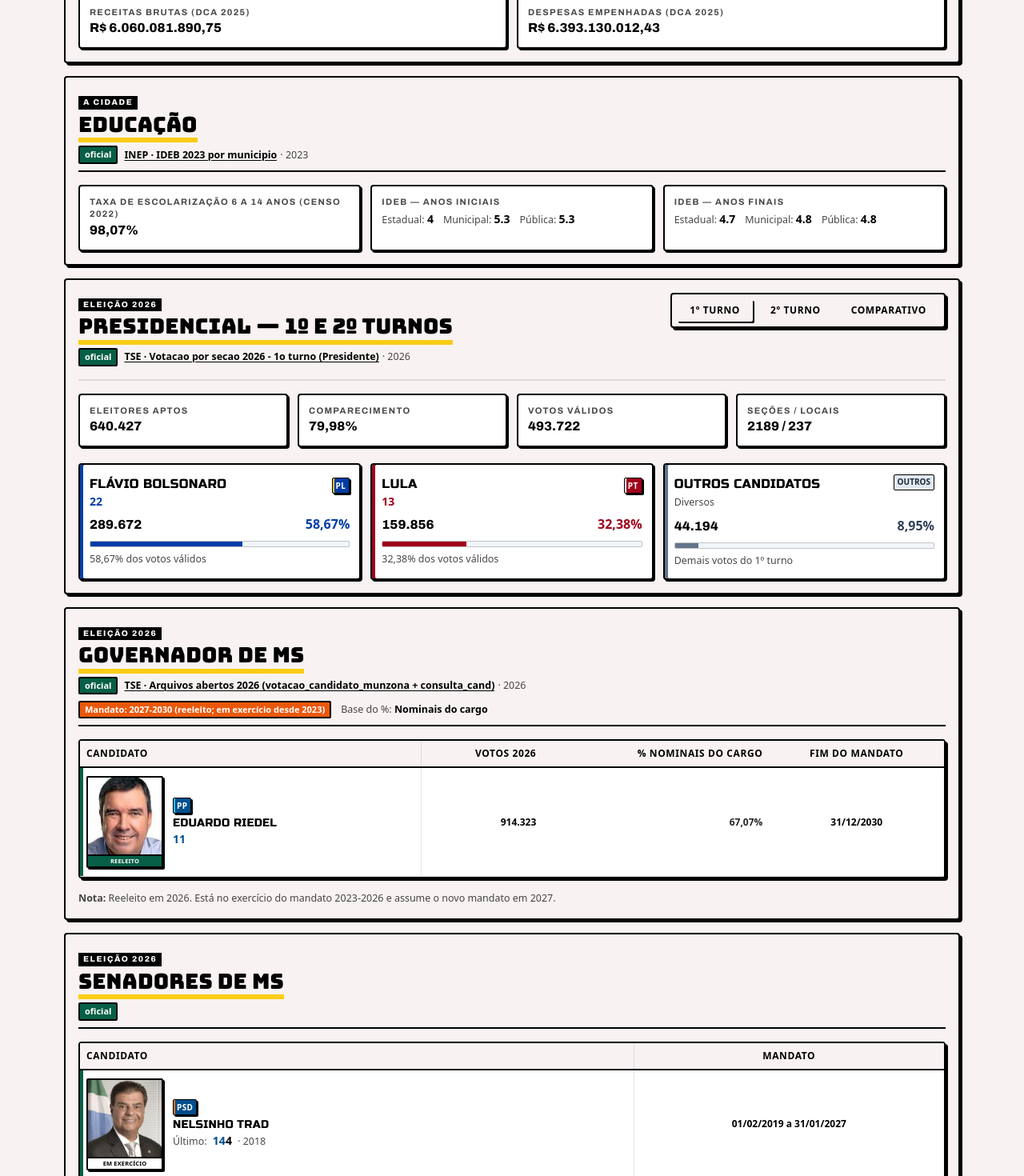
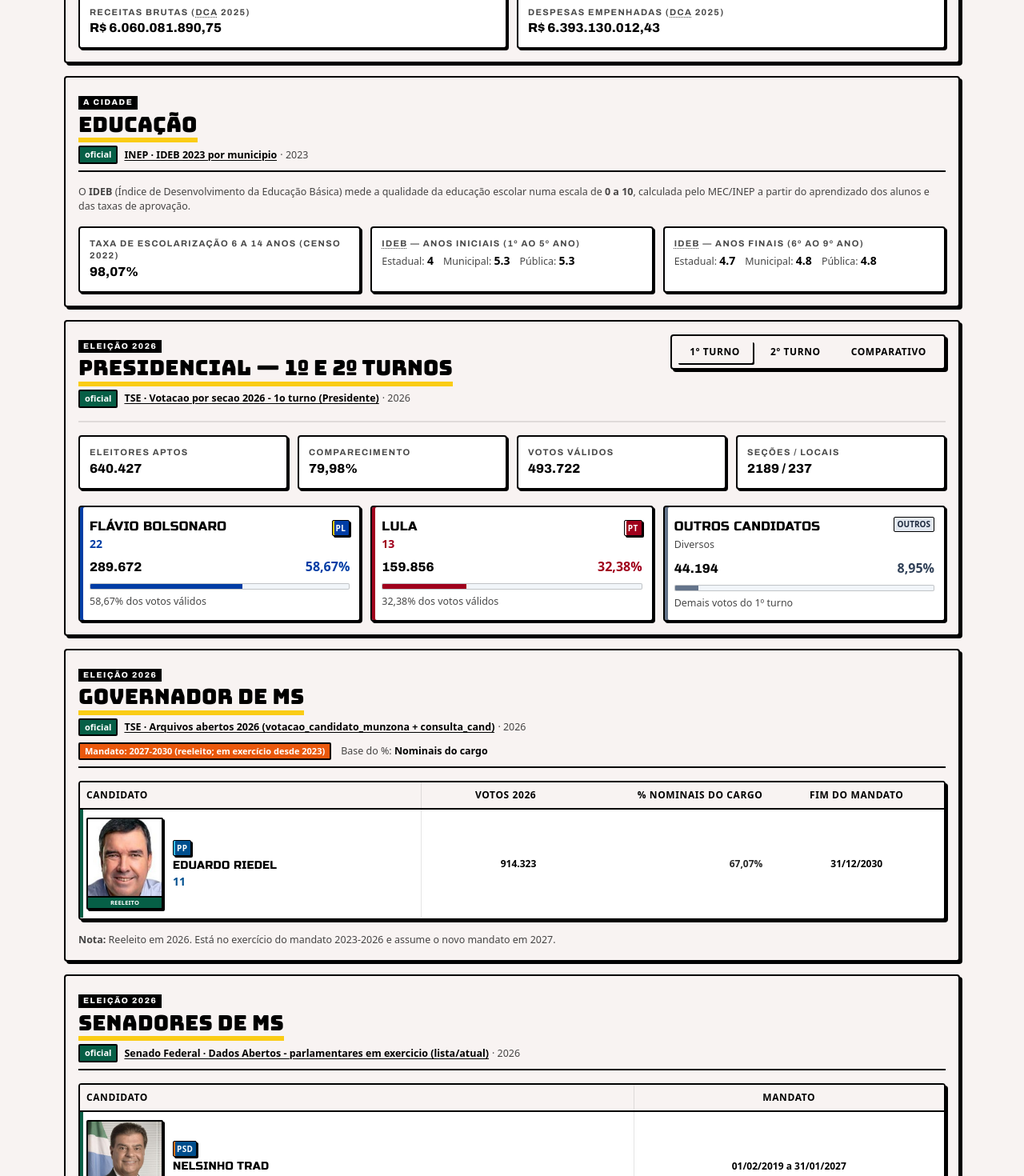
Before and after one commit to Scimmiesco/app, an Angular app: page /cidade/5002704 in a window 1280 px wide. Shown: the part 1240-2710 px from the top of the page at 80% size. Built offline with nearby package versions, Linux system fonts and the light colour scheme.

Commit message:
fix(senadores, a11y): display mandate column on mobile, fill official source link, and explain IDEB and technical acronyms

```diff
--- a/src/app/cidade/cidade.component.html
+++ b/src/app/cidade/cidade.component.html
@@ -101,7 +101,7 @@
 
     <!-- SENADORES (MS) -->
     @if (snap.secoes.senadores; as secao) {
-      <app-senadores [secao]="secao" />
+      <app-senadores [secao]="secao" [fonte]="fonte(secao.fonte)" />
     }
 
     <!-- DEPUTADOS FEDERAIS (MS) -->
--- a/src/app/cidade/components/como-calculamos/como-calculamos.component.html
+++ b/src/app/cidade/components/como-calculamos/como-calculamos.component.html
@@ -4,12 +4,27 @@
     <h2 class="heading-2 heading-2--menor" data-testid="titulo-como-calculamos">Como calculamos</h2>
   </div>
   <p class="text-meta text-xs leading-relaxed" data-testid="texto-como-calculamos">
-    Indicadores socioeconômicos são compilados diretamente do <strong>IBGE</strong>,
-    <strong>INEP</strong> e <strong>SICONFI</strong>. Resultados eleitorais provêm dos arquivos
-    abertos oficiais do <strong>TSE</strong>. Histórico de votações de mandatos federais é extraído
-    da API oficial da <strong>Câmara dos Deputados</strong>. Percentuais proporcionais utilizam como
-    base os votos nominais totais do cargo. Não efetuamos nenhuma projeção, alinhamento partidário
-    ou pontuação opinativa.
+    Indicadores socioeconômicos são compilados diretamente do
+    <strong><abbr title="Instituto Brasileiro de Geografia e Estatística">IBGE</abbr></strong
+    >,
+    <strong
+      ><abbr title="Instituto Nacional de Estudos e Pesquisas Educacionais Anísio Teixeira (MEC)"
+        >INEP</abbr
+      ></strong
+    >
+    (incluindo
+    <abbr title="Índice de Desenvolvimento da Educação Básica">IDEB</abbr>) e
+    <strong
+      ><abbr
+        title="Sistema de Informações Contábeis e Fiscais do Setor Público Brasileiro (Tesouro Nacional)"
+        >SICONFI</abbr
+      ></strong
+    >. Resultados eleitorais provêm dos arquivos abertos oficiais do
+    <strong><abbr title="Tribunal Superior Eleitoral">TSE</abbr></strong
+    >. Histórico de votações de mandatos federais é extraído da API oficial da
+    <strong>Câmara dos Deputados</strong>. Percentuais proporcionais utilizam como base os votos
+    nominais totais do cargo. Não efetuamos nenhuma projeção, alinhamento partidário ou pontuação
+    opinativa.
   </p>
   <p class="text-meta text-xs leading-relaxed mt-3" data-testid="legenda-situacao-pessoas">
     <strong>Situação de cada pessoa (selo sob a foto):</strong> <strong>eleito</strong> = novo
--- a/src/app/cidade/components/resumo-economia/resumo-economia.component.html
+++ b/src/app/cidade/components/resumo-economia/resumo-economia.component.html
@@ -17,22 +17,38 @@
       } @else if (secaoEco.dados; as dadosEco) {
         <div class="grid grid-cols-1 sm:grid-cols-2 gap-3 mt-3">
           <div class="metric-card" data-testid="card-metrica-pib-total">
-            <span class="metric-label">PIB Total</span>
+            <span
+              class="metric-label"
+              title="Produto Interno Bruto — valor de todas as riquezas geradas no município"
+              ><abbr title="Produto Interno Bruto">PIB</abbr> Total</span
+            >
             <span class="metric-value">{{ formatarMoeda(dadosEco.pib_total) }}</span>
           </div>
           <div class="metric-card" data-testid="card-metrica-pib-per-capita">
-            <span class="metric-label">PIB Per Capita</span>
+            <span
+              class="metric-label"
+              title="Produto Interno Bruto por habitante — riqueza média dividida pela população"
+              ><abbr title="Produto Interno Bruto">PIB</abbr> Per Capita</span
+            >
             <span class="metric-value">{{ formatarMoeda(dadosEco.pib_per_capita) }}</span>
           </div>
           @if (rendaMedia() !== null && rendaMedia() !== undefined) {
             <div class="metric-card" data-testid="card-metrica-renda-media">
-              <span class="metric-label">Renda Média p/c</span>
+              <span
+                class="metric-label"
+                title="Rendimento médio mensal domiciliar por pessoa (IBGE Censo)"
+                >Renda Média p/c</span
+              >
               <span class="metric-value">{{ formatarMoeda(rendaMedia()) }}</span>
             </div>
           }
           @if (rendaMediana() !== null && rendaMediana() !== undefined) {
             <div class="metric-card" data-testid="card-metrica-renda-mediana">
-              <span class="metric-label">Renda Mediana p/c</span>
+              <span
+                class="metric-label"
+                title="Rendimento mediano domiciliar por pessoa — metade dos moradores ganha até este valor (IBGE Censo)"
+                >Renda Mediana p/c</span
+              >
               <span class="metric-value">{{ formatarMoeda(rendaMediana()) }}</span>
             </div>
           }
@@ -66,32 +82,63 @@
           @if (dadosFin.receita_bruta !== undefined || dadosFin.despesa_bruta !== undefined) {
             <div class="grid grid-cols-1 sm:grid-cols-2 gap-3">
               <div class="metric-card" data-testid="card-metrica-receita-bruta">
-                <span class="metric-label">Receitas Brutas (DCA {{ sFin.ano }})</span>
+                <span
+                  class="metric-label"
+                  title="Receitas totais arrecadadas pela prefeitura segundo a Declaração de Contas Anuais do Tesouro Nacional"
+                  >Receitas Brutas (<abbr
+                    title="Declaração de Contas Anuais — Tesouro Nacional (Siconfi)"
+                    >DCA</abbr
+                  >
+                  {{ sFin.ano }})</span
+                >
                 <span class="metric-value">{{ formatarMoeda(dadosFin.receita_bruta) }}</span>
               </div>
               <div class="metric-card" data-testid="card-metrica-despesa-bruta">
-                <span class="metric-label">Despesas Empenhadas (DCA {{ sFin.ano }})</span>
+                <span
+                  class="metric-label"
+                  title="Despesas comprometidas pelo orçamento municipal segundo a Declaração de Contas Anuais do Tesouro Nacional"
+                  >Despesas Empenhadas (<abbr
+                    title="Declaração de Contas Anuais — Tesouro Nacional (Siconfi)"
+                    >DCA</abbr
+                  >
+                  {{ sFin.ano }})</span
+                >
                 <span class="metric-value">{{ formatarMoeda(dadosFin.despesa_bruta) }}</span>
               </div>
             </div>
           } @else {
             <div class="grid grid-cols-1 sm:grid-cols-2 lg:grid-cols-4 gap-3">
               <div class="metric-card">
-                <span class="metric-label">Receita Total</span>
+                <span class="metric-label" title="Arrecadação total do município no ano"
+                  >Receita Total</span
+                >
                 <span class="metric-value">{{ formatarMoeda(dadosFin.receita_total) }}</span>
               </div>
               <div class="metric-card">
-                <span class="metric-label">Transferências</span>
+                <span
+                  class="metric-label"
+                  title="Recursos repassados pelo Estado e pela União ao município"
+                  >Transferências</span
+                >
                 <span class="metric-value">{{
                   formatarMoeda(dadosFin.transferencias_correntes)
                 }}</span>
               </div>
               <div class="metric-card">
-                <span class="metric-label">IPTU Arrecadado</span>
+                <span
+                  class="metric-label"
+                  title="Imposto Predial e Territorial Urbano arrecadado sobre imóveis da cidade"
+                  ><abbr title="Imposto Predial e Territorial Urbano">IPTU</abbr> Arrecadado</span
+                >
                 <span class="metric-value">{{ formatarMoeda(dadosFin.iptu) }}</span>
               </div>
               <div class="metric-card">
-                <span class="metric-label">ISS Arrecadado</span>
+                <span
+                  class="metric-label"
+                  title="Imposto Sobre Serviços cobrado sobre atividades comerciais e profissionais na cidade"
+                  ><abbr title="Imposto Sobre Serviços de Qualquer Natureza">ISS</abbr>
+                  Arrecadado</span
+                >
                 <span class="metric-value">{{ formatarMoeda(dadosFin.iss) }}</span>
               </div>
             </div>
--- a/src/app/cidade/components/resumo-educacao/resumo-educacao.component.html
+++ b/src/app/cidade/components/resumo-educacao/resumo-educacao.component.html
@@ -12,6 +12,12 @@
       <strong>Dado pendente:</strong> {{ secao().motivo || 'Em fase de apuração oficial.' }}
     </div>
   } @else if (secao().dados; as dadosEdu) {
+    <p class="text-xs text-meta leading-relaxed" data-testid="descricao-educacao">
+      O <strong>IDEB</strong> (Índice de Desenvolvimento da Educação Básica) mede a qualidade da
+      educação escolar numa escala de <strong>0 a 10</strong>, calculada pelo MEC/INEP a partir do
+      aprendizado dos alunos e das taxas de aprovação.
+    </p>
+
     <div
       class="grid grid-cols-1 sm:grid-cols-2 lg:grid-cols-3 gap-3"
       data-testid="resumo-educacao-grid-metricas"
@@ -19,7 +25,9 @@
       @if (secaoEscolarizacao(); as sEsc) {
         @if (sEsc.dados; as dadosEsc) {
           <div class="metric-card" data-testid="card-resumo-escolarizacao">
-            <span class="metric-label"
+            <span
+              class="metric-label"
+              title="Percentual da população de 6 a 14 anos que frequenta a escola"
               >Taxa de Escolarização 6 a 14 anos (Censo {{ sEsc.ano }})</span
             >
             <span class="metric-value" data-testid="card-metrica-escolarizacao">{{
@@ -29,7 +37,12 @@
         }
       }
       <div class="metric-card" data-testid="card-metrica-ideb-iniciais">
-        <span class="metric-label mb-1">IDEB — Anos Iniciais</span>
+        <span
+          class="metric-label mb-1"
+          title="Índice de Desenvolvimento da Educação Básica — Anos Iniciais do Ensino Fundamental (1º ao 5º ano, nota de 0 a 10)"
+          ><abbr title="Índice de Desenvolvimento da Educação Básica">IDEB</abbr> — Anos Iniciais
+          (1º ao 5º ano)</span
+        >
         <div class="flex flex-wrap gap-3 text-sm">
           @for (item of dadosEdu.anos_iniciais | keyvalue; track item.key) {
             <div>
@@ -40,7 +53,12 @@
         </div>
       </div>
       <div class="metric-card" data-testid="card-metrica-ideb-finais">
-        <span class="metric-label mb-1">IDEB — Anos Finais</span>
+        <span
+          class="metric-label mb-1"
+          title="Índice de Desenvolvimento da Educação Básica — Anos Finais do Ensino Fundamental (6º ao 9º ano, nota de 0 a 10)"
+          ><abbr title="Índice de Desenvolvimento da Educação Básica">IDEB</abbr> — Anos Finais (6º
+          ao 9º ano)</span
+        >
         <div class="flex flex-wrap gap-3 text-sm">
           @for (item of dadosEdu.anos_finais | keyvalue; track item.key) {
             <div>
--- a/src/app/cidade/components/senadores/senadores.component.html
+++ b/src/app/cidade/components/senadores/senadores.component.html
@@ -1,10 +1,13 @@
 <div class="card-brutalista space-y-4" data-testid="card-senadores">
   <app-cabecalho-secao
     [secao]="secao()"
-    [mostrarFonte]="false"
+    [fonte]="fonte()"
+    [mostrarFonte]="true"
     [kickerTestId]="'senadores-kicker'"
     [tituloTestId]="'senadores-titulo'"
     categoriaPadrao="ELEIÇÃO 2026"
+    badgeTestId="senadores-badge-status"
+    linkTestId="senadores-link-fonte"
   />
 
   <div class="tabela-wrapper">
@@ -12,7 +15,7 @@
       <thead>
         <tr>
           <th scope="col">Candidato</th>
-          <th scope="col" class="col-center hidden sm:table-cell">Mandato</th>
+          <th scope="col" class="col-center">Mandato</th>
         </tr>
       </thead>
       <tbody>
@@ -24,9 +27,11 @@
             <td class="cell-nome">
               <app-cartao-parlamentar [parlamentar]="sen" [anoPleito]="secao().ano" />
             </td>
-            <td class="cell-mandato-fim hidden sm:table-cell">
-              {{ sen.mandato_inicio ? formatarDataIso(sen.mandato_inicio) + ' a ' : ''
-              }}{{ formatarDataIso(sen.mandato_fim) }}
+            <td class="cell-mandato-fim">
+              @if (sen.mandato_inicio) {
+                <span class="block sm:inline">{{ formatarDataIso(sen.mandato_inicio) }} a </span>
+              }
+              <span>{{ formatarDataIso(sen.mandato_fim) }}</span>
             </td>
           </tr>
         }
--- a/src/app/cidade/components/senadores/senadores.component.ts
+++ b/src/app/cidade/components/senadores/senadores.component.ts
@@ -1,5 +1,5 @@
 import { ChangeDetectionStrategy, Component, computed, input } from '@angular/core';
-import { ParlamentarItem, SecaoEnvelope } from '../../../core/models/contrato.model';
+import { FonteMeta, ParlamentarItem, SecaoEnvelope } from '../../../core/models/contrato.model';
 import { formatarDataIso } from '../../../core/utils/formatadores';
 import { ordenarParlamentares } from '../../../core/utils/ordenar-parlamentares';
 import { CabecalhoSecaoComponent } from '../../../shared/components/cabecalho-secao/cabecalho-secao.component';
@@ -14,6 +14,7 @@ import { CartaoParlamentarComponent } from '../../../shared/components/cartao-pa
 })
 export class SenadoresComponent {
   readonly secao = input.required<SecaoEnvelope<ParlamentarItem[]>>();
+  readonly fonte = input<FonteMeta | undefined>(undefined);
 
   readonly senadores = computed<ParlamentarItem[]>(() => ordenarParlamentares(this.secao().dados));
 
--- a/src/app/shared/components/cartao-parlamentar/cartao-parlamentar.component.html
+++ b/src/app/shared/components/cartao-parlamentar/cartao-parlamentar.component.html
@@ -29,7 +29,7 @@
       [class]="
         tamanhoNomeLg()
           ? 'nome-candidato block truncate text-base sm:text-lg'
-          : 'nome-candidato block truncate max-w-[125px] sm:max-w-none text-xs sm:text-sm'
+          : 'nome-candidato block truncate text-xs sm:text-sm'
       "
       [title]="parlamentar().nome_urna"
     >
--- a/src/styles/base/_typography.scss
+++ b/src/styles/base/_typography.scss
@@ -141,6 +141,13 @@ h3,
   color: rgba(0, 0, 0, 0.4);
 }
 
+// Abreviaturas e siglas acessíveis para leigos (WCAG)
+abbr[title] {
+  text-decoration: underline dotted 1px;
+  text-underline-offset: 2px;
+  cursor: help;
+}
+
 .text-tabular {
   font-variant-numeric: tabular-nums;
 }
--- a/src/styles/components/_tabela.scss
+++ b/src/styles/components/_tabela.scss
@@ -184,11 +184,7 @@
           }
 
           .nome-candidato {
-            @apply block truncate max-w-[125px];
-
-            @media (min-width: tokens.$bp-sm) {
-              max-width: none;
-            }
+            @apply block truncate;
           }
         }
 
```
Also changed, not shown: 1 other file (tests, documents, lock files or other folders).
